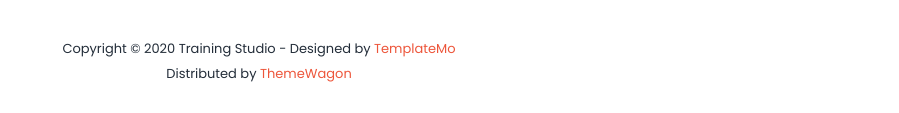
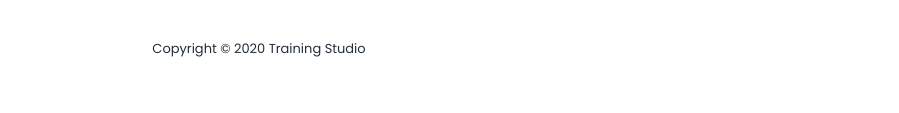
Before and after one commit to SURYAKUMARS11/Gym-website, a plain HTML site: page index.html in a window 1280 px wide. Shown: the part 5923-6036 px from the top of the page, without its empty margins (381-1280 px from the left). After the commit the page ends 6014 px from the top, so only its background shows below. Drawn offline with Linux system fonts and the light colour scheme.

Commit message:
Update index.html

```diff
--- a/index.html
+++ b/index.html
@@ -445,9 +445,7 @@ https://templatemo.com/tm-548-training-studio
                 <div class="col-lg-12">
                     <p>Copyright &copy; 2020 Training Studio
 
-                    - Designed by <a rel="nofollow" href="https://templatemo.com" class="tm-text-link" target="_parent">TemplateMo</a><br>
 
-                Distributed by <a rel="nofollow" href="https://themewagon.com" class="tm-text-link" target="_blank">ThemeWagon</a>
 
                 </p>
 
```
